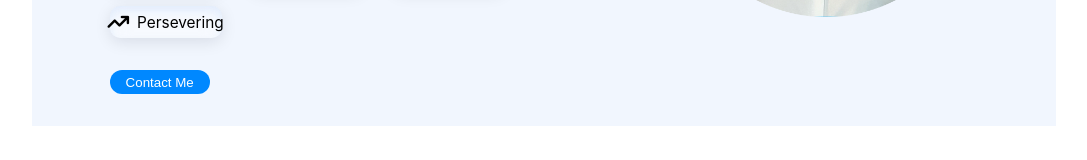
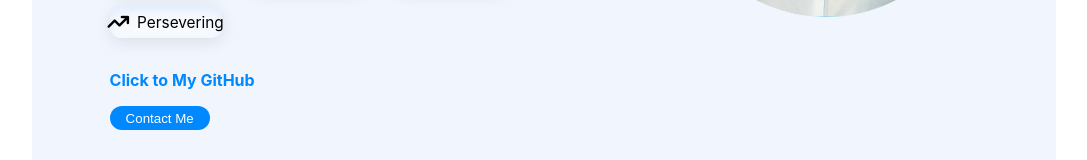
Before and after one commit to JcarlosCabello1991/portfolio, a React (Create React App) app: page / in a window 1280 px wide. Shown: the part 335-495 px from the top of the page, without its empty margins (96-1183 px from the left). Built offline with nearby package versions, Linux system fonts and the light colour scheme.

Commit message:
github link

```diff
--- a/src/components/Hero/Hero.tsx
+++ b/src/components/Hero/Hero.tsx
@@ -28,6 +28,7 @@ function Hero() {
             <span className={styles.boxesSpan}>Persevering</span>
           </div>
         </div>
+        <a href='https://github.com/JcarlosCabello1991' style={{marginBottom:'1rem'}}><span className={styles.title}>Click to My GitHub</span></a>
         <button className={styles.btnContact}><a href='#Contact' className={styles.a}><span>Contact Me</span></a></button>
       </div>
       <div className={styles.imageContainer}>
```
